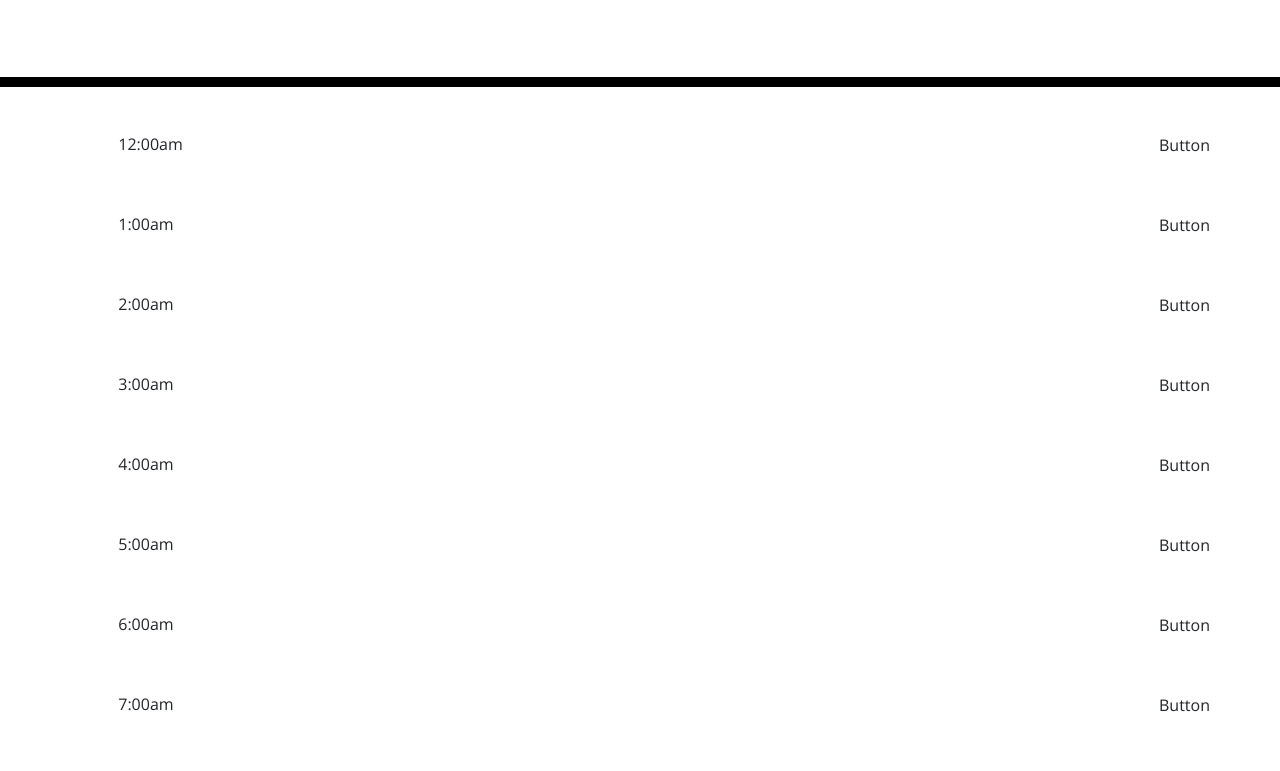
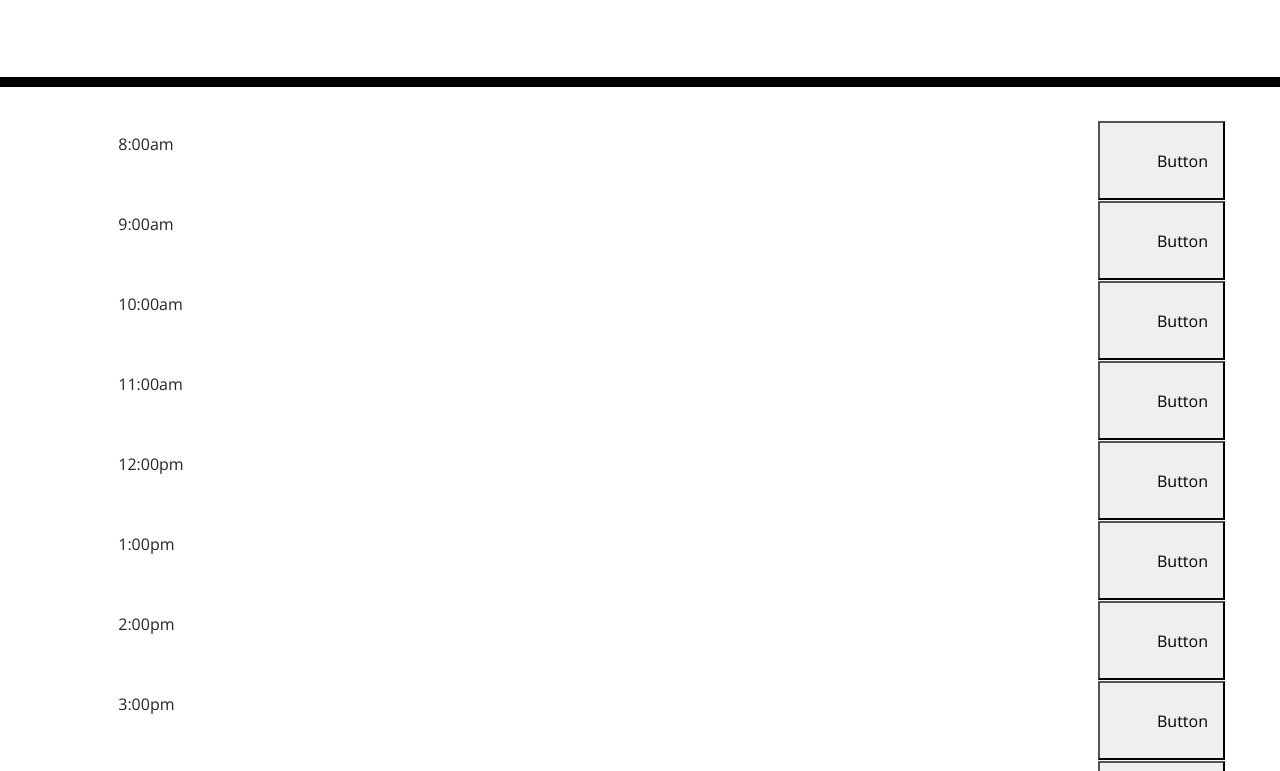
Before and after one commit to kspitalnic/workDayScheduler, a plain HTML site: page index.html in a window 1280 px wide. Shown: the part 181-952 px from the top of the page. Drawn offline with nearby package versions, Linux system fonts and the light colour scheme.

Commit message:
updated index (times and buttons)

```diff
--- a/index.html
+++ b/index.html
@@ -20,119 +20,7 @@
     <p id="currentDay" class="lead"></p>
   </header>
   <div class="container">
-    <div id="12" class="row hourBlock">
-      <div class="col hourTime">
-        12:00am
-      </div>
-      <div class="row">
-        <div class="col contentHere">
-        </div>
-      </div>
-      <div class="row">
-        <div class="col addEvent">
-          Button
-        </div>
-      </div>
-    </div>
-    <div id="12" class="row hourBlock">
-      <div class="col hourTime">
-        1:00am
-      </div>
-      <div class="row">
-        <div class="col contentHere">
-        </div>
-      </div>
-      <div class="row">
-        <div class="col addEvent">
-          Button
-        </div>
-      </div>
-    </div>
-    <div id="12" class="row hourBlock">
-      <div class="col hourTime">
-        2:00am
-      </div>
-      <div class="row">
-        <div class="col contentHere">
-        </div>
-      </div>
-      <div class="row">
-        <div class="col addEvent">
-          Button
-        </div>
-      </div>
-    </div>
-    <div id="12" class="row hourBlock">
-      <div class="col hourTime">
-        3:00am
-      </div>
-      <div class="row">
-        <div class="col contentHere">
-        </div>
-      </div>
-      <div class="row">
-        <div class="col addEvent">
-          Button
-        </div>
-      </div>
-    </div>
-    <div id="12" class="row hourBlock">
-      <div class="col hourTime">
-        4:00am
-      </div>
-      <div class="row">
-        <div class="col contentHere">
-        </div>
-      </div>
-      <div class="row">
-        <div class="col addEvent">
-          Button
-        </div>
-      </div>
-    </div>
-    <div id="12" class="row hourBlock">
-      <div class="col hourTime">
-        5:00am
-      </div>
-      <div class="row">
-        <div class="col contentHere">
-        </div>
-      </div>
-      <div class="row">
-        <div class="col addEvent">
-          Button
-        </div>
-      </div>
-    </div>
-    <div id="12" class="row hourBlock">
-      <div class="col hourTime">
-        6:00am
-      </div>
-      <div class="row">
-        <div class="col contentHere">
-        </div>
-      </div>
-      <div class="row">
-        <div class="col addEvent">
-          Button
-        </div>
-      </div>
-    </div>
-    <div id="12" class="row hourBlock">
-      <div class="col hourTime">
-        7:00am
-      </div>
-      <div class="row">
-        <div class="col contentHere">
-        </div>
-      </div>
-      <div class="row">
-        <div class="col addEvent">
-          Button
-        </div>
-      </div>
-    </div>
-    <div id="12" class="row hourBlock">
+    <div id="8" class="row hourBlock">
       <div class="col hourTime">
         8:00am
       </div>
@@ -141,12 +29,12 @@
         </div>
       </div>
       <div class="row">
-        <div class="col addEvent">
+        <button class="col addEvent">
           Button
-        </div>
+        </button>
       </div>
     </div>
-    <div id="12" class="row hourBlock">
+    <div id="9" class="row hourBlock">
       <div class="col hourTime">
         9:00am
       </div>
@@ -155,12 +43,12 @@
         </div>
       </div>
       <div class="row">
-        <div class="col addEvent">
+        <button class="col addEvent">
           Button
-        </div>
+        </button>
       </div>
     </div>
-    <div id="12" class="row hourBlock">
+    <div id="10" class="row hourBlock">
       <div class="col hourTime">
         10:00am
       </div>
@@ -169,12 +57,12 @@
         </div>
       </div>
       <div class="row">
-        <div class="col addEvent">
+        <button class="col addEvent">
           Button
-        </div>
+        </button>
       </div>
     </div>
-    <div id="12" class="row hourBlock">
+    <div id="11" class="row hourBlock">
       <div class="col hourTime">
         11:00am
       </div>
@@ -183,9 +71,9 @@
         </div>
       </div>
       <div class="row">
-        <div class="col addEvent">
+        <button class="col addEvent">
           Button
-        </div>
+        </button>
       </div>
     </div>
     <div id="12" class="row hourBlock">
@@ -197,12 +85,12 @@
         </div>
       </div>
       <div class="row">
-        <div class="col addEvent">
+        <button class="col addEvent">
           Button
-        </div>
+        </button>
       </div>
     </div>
-    <div id="12" class="row hourBlock">
+    <div id="1" class="row hourBlock">
       <div class="col hourTime">
         1:00pm
       </div>
@@ -211,12 +99,12 @@
         </div>
       </div>
       <div class="row">
-        <div class="col addEvent">
+        <button class="col addEvent">
           Button
-        </div>
+        </button>
       </div>
     </div>
-    <div id="12" class="row hourBlock">
+    <div id="2" class="row hourBlock">
       <div class="col hourTime">
         2:00pm
       </div>
@@ -225,12 +113,12 @@
         </div>
       </div>
       <div class="row">
-        <div class="col addEvent">
+        <button class="col addEvent">
           Button
-        </div>
+        </button>
       </div>
     </div>
-    <div id="12" class="row hourBlock">
+    <div id="3" class="row hourBlock">
       <div class="col hourTime">
         3:00pm
       </div>
@@ -239,12 +127,12 @@
         </div>
       </div>
       <div class="row">
-        <div class="col addEvent">
+        <button class="col addEvent">
           Button
-        </div>
+        </button>
       </div>
     </div>
-    <div id="12" class="row hourBlock">
+    <div id="4" class="row hourBlock">
       <div class="col hourTime">
         4:00pm
       </div>
@@ -253,12 +141,12 @@
         </div>
       </div>
       <div class="row">
-        <div class="col addEvent">
+        <button class="col addEvent">
           Button
-        </div>
+        </button>
       </div>
     </div>
-    <div id="12" class="row hourBlock">
+    <div id="5" class="row hourBlock">
       <div class="col hourTime">
         5:00pm
       </div>
@@ -267,51 +155,9 @@
         </div>
       </div>
       <div class="row">
-        <div class="col addEvent">
+        <button class="col addEvent">
           Button
-        </div>
-      </div>
-    </div>
-    <div id="12" class="row hourBlock">
-      <div class="col hourTime">
-        6:00pm
-      </div>
-      <div class="row">
-        <div class="col contentHere">
-        </div>
-      </div>
-      <div class="row">
-        <div class="col addEvent">
-          Button
-        </div>
-      </div>
-    </div>
-    <div id="12" class="row hourBlock">
-      <div class="col hourTime">
-        7:00pm
-      </div>
-      <div class="row">
-        <div class="col contentHere">
-        </div>
-      </div>
-      <div class="row">
-        <div class="col addEvent">
-          Button
-        </div>
-      </div>
-    </div>
-    <div id="12" class="row hourBlock">
-      <div class="col hourTime">
-        8:00pm
-      </div>
-      <div class="row">
-        <div class="col contentHere">
-        </div>
-      </div>
-      <div class="row">
-        <div class="col addEvent">
-          Button
-        </div>
+        </button>
       </div>
     </div>
   </div>
```
